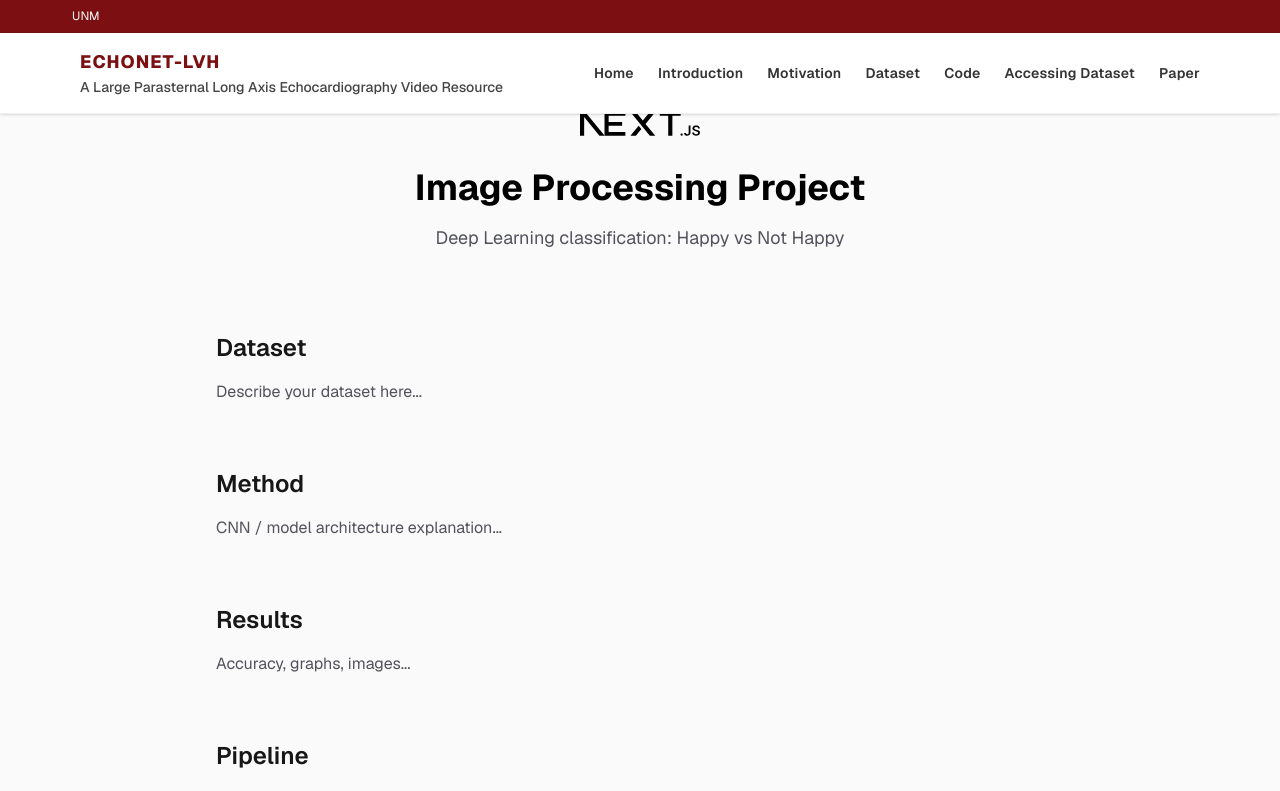
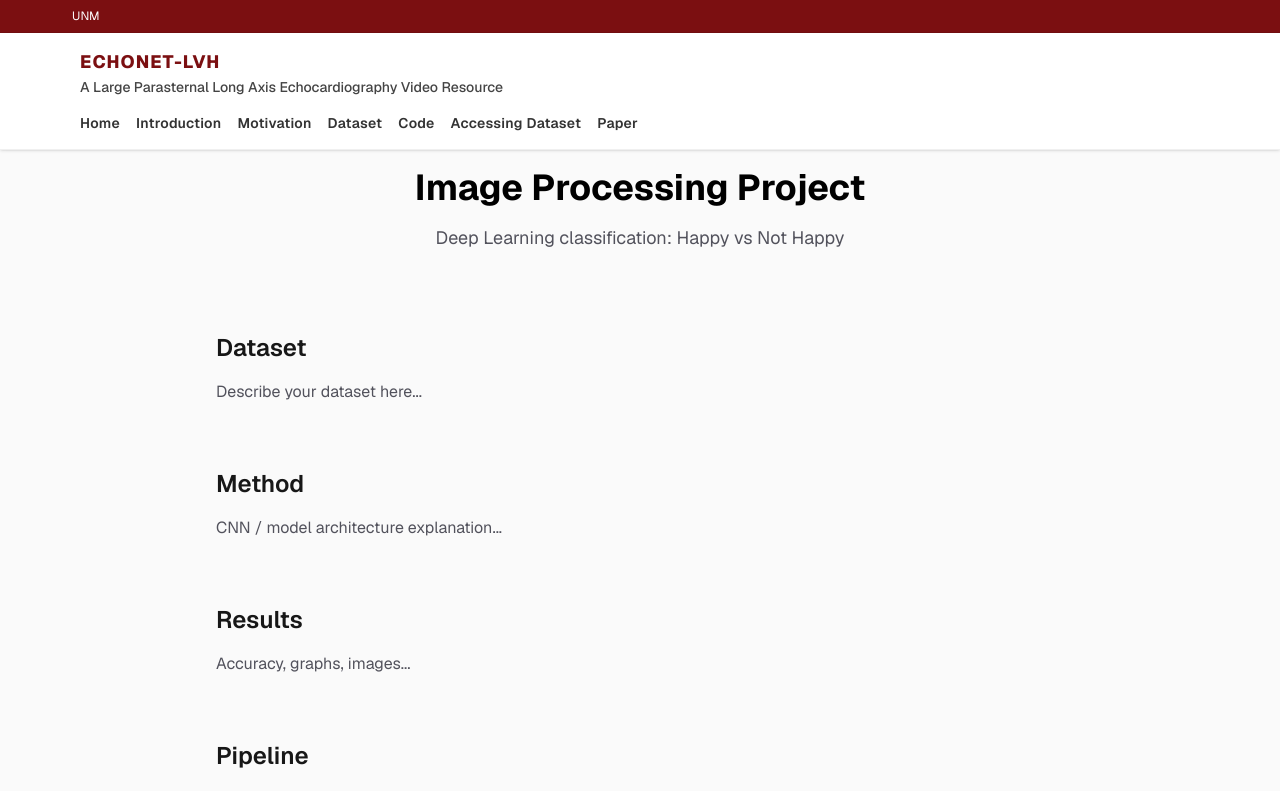
Before and after one commit to pepealania/image-processing-project-tutorial-deep-learning-happy-not-happy-classification, a Next.js app: page /image-processing-project-tutorial-deep-learning-happy-not-happy-classification/ in a window 1280 px wide. Shown: the top 791 px of the page. Built offline with nearby package versions, Linux system fonts and the light colour scheme.

Commit message:
header rows

```diff
--- a/src/components/Navbar.tsx
+++ b/src/components/Navbar.tsx
@@ -13,7 +13,7 @@ export default function Navbar() {
       </div>
 
       {/* main header: title + nav */}
-      <div className="max-w-6xl mx-auto flex items-center justify-between gap-6 p-4 text-sm font-medium">
+      <div className="max-w-6xl mx-auto flex flex-col gap-4 p-4 text-sm font-medium">
         <div>
           <Link href="/" className="lvh-brand lvh-title">
             EchoNet-LVH
@@ -21,8 +21,8 @@ export default function Navbar() {
           <div className="lvh-subtitle text-sm text-zinc-600">A Large Parasternal Long Axis Echocardiography Video Resource</div>
         </div>
 
-        <div>
-            <nav className="hidden sm:flex gap-6 lvh-links">
+        <div className="w-full">
+          <nav className="flex flex-wrap gap-4 lvh-links">
             <Link href="#home">Home</Link>
             <Link href="#introduction">Introduction</Link>
             <Link href="#motivation">Motivation</Link>
@@ -30,7 +30,7 @@ export default function Navbar() {
             <Link href="#code">Code</Link>
             <Link href="#accessing-dataset">Accessing Dataset</Link>
             <Link href="#paper">Paper</Link>
-            </nav>
+          </nav>
         </div>
       </div>
     </header>
```
